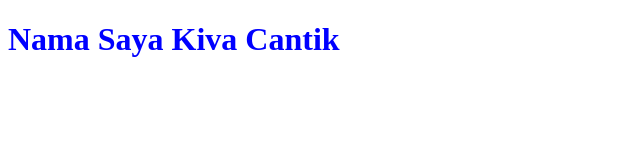
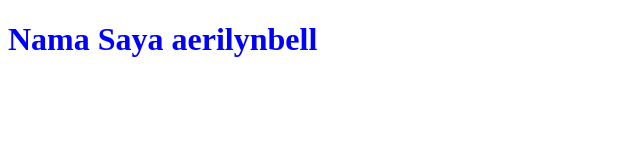
Before and after one commit to kifaaa9-eng/portofolio, a plain HTML site: page index.html in a window 1280 px wide. Shown: the whole page, without its empty margins (0-640 px from the left). Drawn offline with Linux system fonts and the light colour scheme.

Commit message:
saya update index.html

```diff
--- a/index.html
+++ b/index.html
@@ -8,7 +8,7 @@
 </head>
 <body>
     <h1>
-        Nama Saya Kiva Cantik
+        Nama Saya aerilynbell
     </h1>
 </body>
 </html>
```
